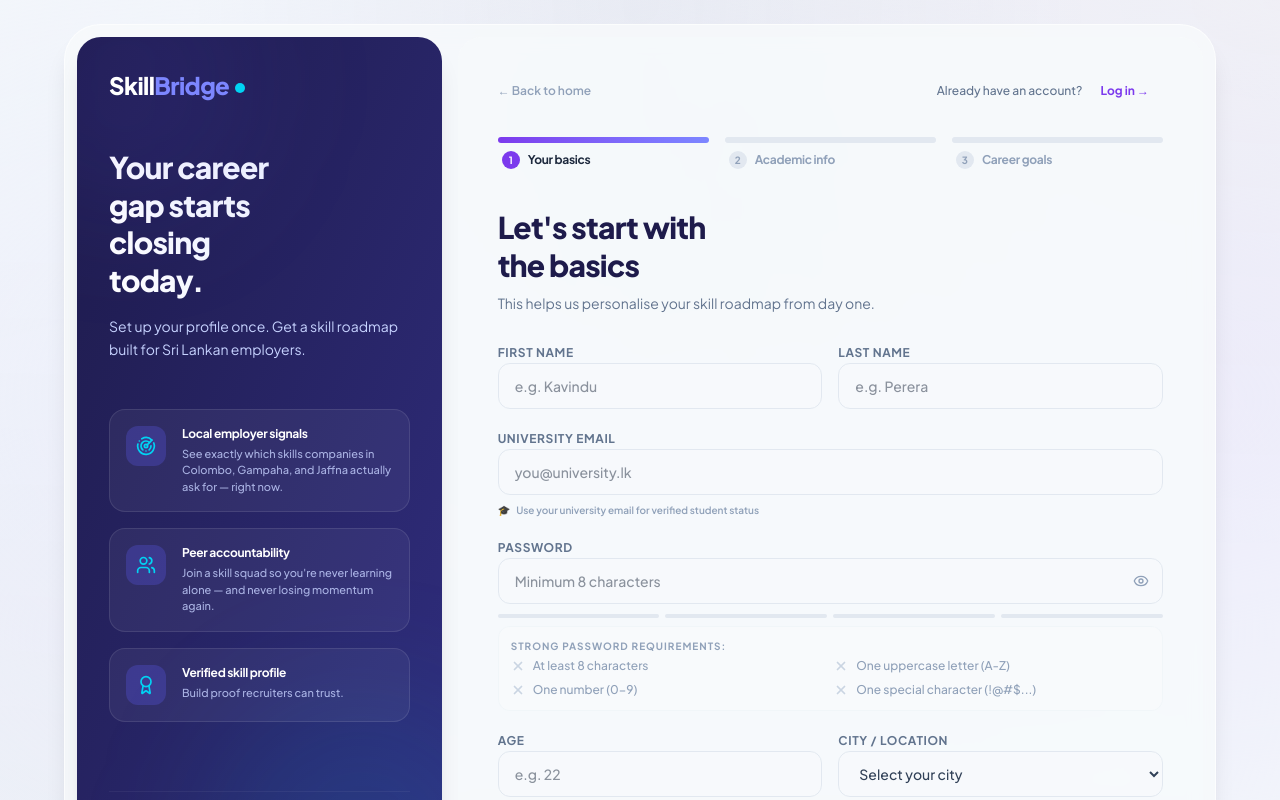
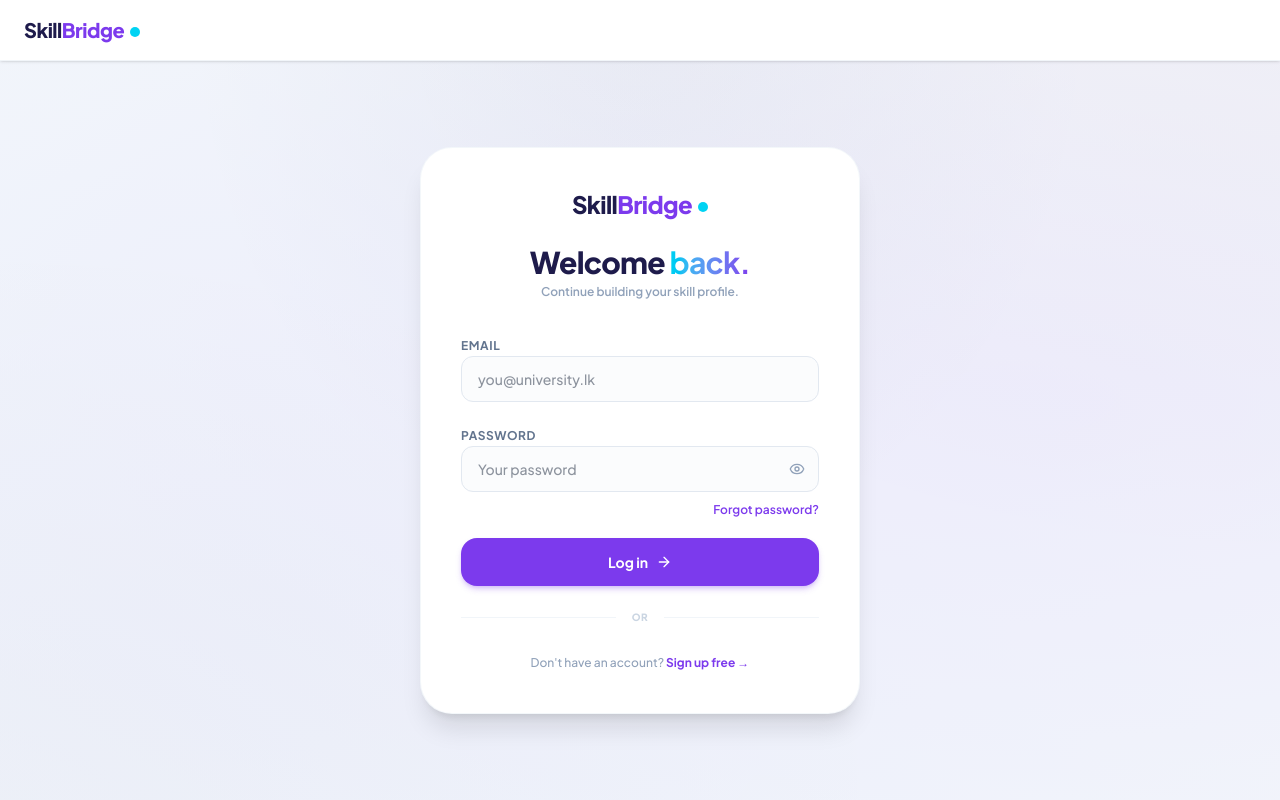
Before and after one commit to SachiniKK/Bridge-Up, a React app in the folder frontend/: page / in a window 1280 px wide. Both pictures are taken after a click on the button "Log in →". Shown: the top 800 px of the page. Built offline with nearby package versions, Linux system fonts and the light colour scheme; the HTML template or start-up script is replaced by a standard one.

Commit message:
implement Login UI and integrate login auth flow

```diff
--- a/frontend/src/App.jsx
+++ b/frontend/src/App.jsx
@@ -3,9 +3,11 @@ import SignupSidebar from './components/common/SignupSidebar';
 import YourBasics from './components/steps/YourBasics';
 import AcademicInfo from './components/steps/AcademicInfo';
 import CareerGoals from './components/steps/CareerGoals';
+import Login from './components/auth/Login';
 import { CheckCircle2, User, Mail, GraduationCap, Compass } from 'lucide-react';
 
 function App() {
+  const [view, setView] = useState('signup'); // 'signup' | 'login' | 'dashboard'
   const [currentStep, setCurrentStep] = useState(1);
   const [isLoading, setIsLoading] = useState(false);
   const [registeredUser, setRegisteredUser] = useState(null);
@@ -42,6 +44,7 @@ function App() {
   const handleReset = () => {
     setCurrentStep(1);
     setRegisteredUser(null);
+    setView('signup');
     setFormData({
       firstName: '',
       lastName: '',
@@ -74,7 +77,7 @@ function App() {
       }
 
       setRegisteredUser(data.user);
-      setCurrentStep(4); // Success screen step
+      setView('dashboard');
     } catch (error) {
       alert(error.message || 'An error occurred during registration.');
     } finally {
@@ -88,6 +91,96 @@ function App() {
     { id: 3, label: 'Career goals' }
   ];
 
+  // Render Login view
+  if (view === 'login') {
+    return (
+      <div className="min-h-screen bg-slate-100/50 flex flex-col font-sans">
+        {/* Login Page Header */}
+        <header className="w-full bg-white border-b border-slate-100 py-4 px-6 flex items-center justify-between sticky top-0 z-50 shadow-sm">
+          <div className="flex items-center space-x-1.5 select-none">
+            <span className="text-xl font-extrabold tracking-tight text-[#1e1b4b]">
+              Skill<span className="text-primary">Bridge</span>
+            </span>
+            <span className="w-2.5 h-2.5 rounded-full bg-cyan-400 mt-1"></span>
+          </div>
+        </header>
+
+        {/* Login Form Container */}
+        <main className="flex-1 flex items-center justify-center p-4 py-12">
+          <Login
+            onSignUpClick={() => setView('signup')}
+            onLoginSuccess={(user) => {
+              setRegisteredUser(user);
+              setView('dashboard');
+            }}
+          />
+        </main>
+      </div>
+    );
+  }
+
+  // Render Dashboard/Success view
+  if (view === 'dashboard' && registeredUser) {
+    return (
+      <div className="min-h-screen bg-slate-100/50 flex items-center justify-center p-4 md:p-6 font-sans">
+        <div className="max-w-2xl w-full bg-white rounded-[36px] p-8 md:p-10 border border-slate-100 shadow-xl animate-fade-in space-y-6 text-center">
+          <div className="flex justify-center">
+            <CheckCircle2 className="w-16 h-16 text-emerald-500 fill-emerald-50 animate-bounce" />
+          </div>
+
+          <div className="space-y-2">
+            <h1 className="text-3xl font-extrabold text-slate-800 tracking-tight">
+              Welcome back, {registeredUser.firstName}! 🎉
+            </h1>
+            <p className="text-slate-500 text-sm leading-relaxed">
+              Your profile is active and synced. Let's continue building your career roadmap.
+            </p>
+          </div>
+
+          {/* Profile Recap Summary */}
+          <div className="bg-slate-50 rounded-2xl p-5 text-left border border-slate-100 space-y-3.5">
+            <div className="flex items-center space-x-3 text-slate-600">
+              <User className="w-4.5 h-4.5 text-slate-400" />
+              <span className="text-xs font-semibold">{registeredUser.firstName} {registeredUser.lastName} ({registeredUser.age} years old)</span>
+            </div>
+            <div className="flex items-center space-x-3 text-slate-600">
+              <Mail className="w-4.5 h-4.5 text-slate-400" />
+              <span className="text-xs font-semibold">{registeredUser.email}</span>
+            </div>
+            <div className="flex items-center space-x-3 text-slate-600">
+              <GraduationCap className="w-4.5 h-4.5 text-slate-400" />
+              <span className="text-xs font-semibold">{registeredUser.degree} at {registeredUser.university}</span>
+            </div>
+            <div className="flex items-center space-x-3 text-slate-600">
+              <Compass className="w-4.5 h-4.5 text-slate-400" />
+              <div className="flex flex-wrap gap-1.5">
+                {registeredUser.selectedRoles && registeredUser.selectedRoles.length > 0 ? (
+                  registeredUser.selectedRoles.map((role) => (
+                    <span key={role} className="px-2 py-0.5 rounded-md bg-white border border-slate-200 text-[10px] font-bold text-slate-600">
+                      {role}
+                    </span>
+                  ))
+                ) : (
+                  <span className="text-xs text-slate-400">No roles selected</span>
+                )}
+              </div>
+            </div>
+          </div>
+
+          <div className="pt-2">
+            <button
+              onClick={handleReset}
+              className="w-full py-3.5 bg-primary hover:bg-primary-dark text-white rounded-2xl font-bold text-sm shadow-md shadow-primary/25 hover:shadow-lg transition-all active:scale-[0.98]"
+            >
+              Go to Dashboard
+            </button>
+          </div>
+        </div>
+      </div>
+    );
+  }
+
+  // Render Signup flow view
   return (
     <div className="min-h-screen bg-slate-100/50 flex items-center justify-center p-4 md:p-6 font-sans">
       <div className="max-w-6xl w-full grid grid-cols-1 lg:grid-cols-12 gap-4 bg-slate-50/80 backdrop-blur-md rounded-[36px] p-3 shadow-xl border border-white/60 items-slate-stretch min-h-[700px]">
@@ -108,23 +201,23 @@ function App() {
             </div>
           )}
 
-          {/* Top Navbar Options (Hidden in success step) */}
-          {currentStep <= 3 && (
+          {/* Top Navbar Options */}
           <div className="flex items-center justify-between mb-8">
             <button className="text-xs font-semibold text-slate-400 hover:text-slate-700 transition-colors select-none">
               ← Back to home
             </button>
             <div className="flex items-center space-x-1">
               <span className="text-xs font-medium text-slate-500">Already have an account?</span>
-                <button className="px-3.5 py-1.5 text-xs font-bold text-primary hover:text-primary-dark transition-all rounded-full hover:bg-primary/5 active:scale-95">
+              <button
+                onClick={() => setView('login')}
+                className="px-3.5 py-1.5 text-xs font-bold text-primary hover:text-primary-dark transition-all rounded-full hover:bg-primary/5 active:scale-95 cursor-pointer"
+              >
                 Log in →
               </button>
             </div>
           </div>
-          )}
 
-          {/* Stepper Progress Bar (Hidden in success step) */}
-          {currentStep <= 3 && (
+          {/* Stepper Progress Bar */}
           <div className="w-full grid grid-cols-3 gap-4 mb-10">
             {steps.map((step) => {
               const isActive = currentStep === step.id;
@@ -163,7 +256,6 @@ function App() {
               );
             })}
           </div>
-          )}
 
           {/* Active Step Forms */}
           <div className="flex-1 flex flex-col justify-center">
@@ -192,59 +284,6 @@ function App() {
                 onCreate={handleRegisterSubmit}
               />
             )}
-
-            {/* Success Step Card */}
-            {currentStep === 4 && registeredUser && (
-              <div className="bg-white rounded-3xl p-6 md:p-8 border border-slate-100 shadow-xl animate-fade-in space-y-6 text-center max-w-xl mx-auto">
-                <div className="flex justify-center">
-                  <CheckCircle2 className="w-16 h-16 text-emerald-500 fill-emerald-50 animate-bounce" />
-                </div>
-
-                <div className="space-y-2">
-                  <h1 className="text-3xl font-extrabold text-slate-800 tracking-tight">
-                    Welcome, {registeredUser.firstName}! 🎉
-                  </h1>
-                  <p className="text-slate-500 text-sm leading-relaxed">
-                    Your student profile has been created successfully. We've customized your learning roadmap based on local employer signals.
-                  </p>
-                </div>
-
-                {/* Profile Recap Summary */}
-                <div className="bg-slate-50 rounded-2xl p-5 text-left border border-slate-100 space-y-3.5">
-                  <div className="flex items-center space-x-3 text-slate-600">
-                    <User className="w-4.5 h-4.5 text-slate-400" />
-                    <span className="text-xs font-semibold">{registeredUser.firstName} {registeredUser.lastName} ({registeredUser.age} years old)</span>
-                  </div>
-                  <div className="flex items-center space-x-3 text-slate-600">
-                    <Mail className="w-4.5 h-4.5 text-slate-400" />
-                    <span className="text-xs font-semibold">{registeredUser.email}</span>
-                  </div>
-                  <div className="flex items-center space-x-3 text-slate-600">
-                    <GraduationCap className="w-4.5 h-4.5 text-slate-400" />
-                    <span className="text-xs font-semibold">{registeredUser.degree} at {registeredUser.university}</span>
-                  </div>
-                  <div className="flex items-center space-x-3 text-slate-600">
-                    <Compass className="w-4.5 h-4.5 text-slate-400" />
-                    <div className="flex flex-wrap gap-1.5">
-                      {registeredUser.selectedRoles.map((role) => (
-                        <span key={role} className="px-2 py-0.5 rounded-md bg-white border border-slate-200 text-[10px] font-bold text-slate-600">
-                          {role}
-                        </span>
-                      ))}
-                    </div>
-                  </div>
-                </div>
-
-                <div className="pt-2">
-                  <button
-                    onClick={handleReset}
-                    className="w-full py-3.5 bg-primary hover:bg-primary-dark text-white rounded-2xl font-bold text-sm shadow-md shadow-primary/25 hover:shadow-lg transition-all active:scale-[0.98]"
-                  >
-                    Start Learning
-                  </button>
-                </div>
-              </div>
-            )}
           </div>
 
         </div>
--- /dev/null
+++ b/frontend/src/components/auth/Login.jsx
@@ -0,0 +1,198 @@
+import React, { useState } from 'react';
+import { Eye, EyeOff, ArrowRight, AlertCircle } from 'lucide-react';
+
+export default function Login({ onSignUpClick, onLoginSuccess }) {
+  const [email, setEmail] = useState('');
+  const [password, setPassword] = useState('');
+  const [showPassword, setShowPassword] = useState(false);
+  const [showErrors, setShowErrors] = useState(false);
+  const [errors, setErrors] = useState({});
+  const [isLoading, setIsLoading] = useState(false);
+  const [serverError, setServerError] = useState('');
+
+  const validateForm = () => {
+    const newErrors = {};
+    if (!email.trim()) {
+      newErrors.email = 'Email is required.';
+    } else if (!/^[^\s@]+@[^\s@]+\.[^\s@]+$/.test(email)) {
+      newErrors.email = 'Please enter a valid email address.';
+    }
+
+    if (!password) {
+      newErrors.password = 'Password is required.';
+    }
+
+    setErrors(newErrors);
+    return Object.keys(newErrors).length === 0;
+  };
+
+  const handleSubmit = async (e) => {
+    e.preventDefault();
+    setShowErrors(true);
+    setServerError('');
+
+    const isValid = validateForm();
+    if (!isValid) return;
+
+    setIsLoading(true);
+    try {
+      const response = await fetch('http://localhost:5000/api/auth/login', {
+        method: 'POST',
+        headers: {
+          'Content-Type': 'application/json',
+        },
+        body: JSON.stringify({ email, password }),
+      });
+
+      const data = await response.json();
+      if (!response.ok) {
+        throw new Error(data.error || 'Authentication failed.');
+      }
+
+      onLoginSuccess(data.user);
+    } catch (err) {
+      setServerError(err.message || 'Something went wrong.');
+    } finally {
+      setIsLoading(false);
+    }
+  };
+
+  return (
+    <div className="w-full max-w-[440px] bg-white rounded-[32px] p-8 md:p-10 shadow-xl border border-slate-100/80 animate-fade-in relative overflow-hidden">
+
+      {/* Loader overlay */}
+      {isLoading && (
+        <div className="absolute inset-0 bg-white/80 backdrop-blur-sm z-50 flex flex-col items-center justify-center space-y-4">
+          <div className="w-10 h-10 border-4 border-primary border-t-transparent rounded-full animate-spin"></div>
+          <span className="text-xs font-semibold text-slate-500">Signing in...</span>
+        </div>
+      )}
+
+      {/* Brand logo */}
+      <div className="flex items-center justify-center space-x-1.5 mb-6 select-none">
+        <span className="text-2xl font-extrabold tracking-tight text-[#1e1b4b]">
+          Skill<span className="text-primary">Bridge</span>
+        </span>
+        <span className="w-2.5 h-2.5 rounded-full bg-cyan-400 mt-1.5"></span>
+      </div>
+
+      {/* Header title */}
+      <div className="space-y-1 mb-8">
+        <h2 className="text-center text-3xl font-extrabold tracking-tight text-[#1e1b4b]">
+          Welcome <span className="text-transparent bg-clip-text bg-gradient-to-r from-cyan-400 to-primary font-bold">back.</span>
+        </h2>
+        <p className="text-center text-slate-400 text-xs font-semibold">
+          Continue building your skill profile.
+        </p>
+      </div>
+
+      {/* Server Error Alert */}
+      {serverError && (
+        <div className="mb-6 p-4 rounded-2xl bg-rose-50 border border-rose-100 flex items-start space-x-2.5">
+          <AlertCircle className="w-5 h-5 text-rose-500 shrink-0 mt-0.5" />
+          <span className="text-xs font-semibold text-rose-600 leading-normal">{serverError}</span>
+        </div>
+      )}
+
+      {/* Form Fields */}
+      <form onSubmit={handleSubmit} className="space-y-5">
+
+        {/* Email field */}
+        <div className="space-y-1.5">
+          <label className="text-xs font-bold text-slate-500 uppercase tracking-wider">
+            Email
+          </label>
+          <input
+            type="text"
+            placeholder="you@university.lk"
+            value={email}
+            onChange={(e) => setEmail(e.target.value)}
+            className={`w-full px-4 py-3 rounded-xl border bg-slate-50/50 focus:bg-white focus:ring-2 transition-all outline-none text-sm font-medium ${
+              showErrors && errors.email
+                ? 'border-rose-400 focus:border-rose-500 focus:ring-rose-500/10'
+                : 'border-slate-200 focus:border-primary focus:ring-primary/10'
+            }`}
+          />
+          {showErrors && errors.email && (
+            <p className="text-xs font-semibold text-rose-500 flex items-center space-x-1.5">
+              <AlertCircle className="w-3.5 h-3.5" />
+              <span>{errors.email}</span>
+            </p>
+          )}
+        </div>
+
+        {/* Password field */}
+        <div className="space-y-1.5">
+          <label className="text-xs font-bold text-slate-500 uppercase tracking-wider">
+            Password
+          </label>
+          <div className="relative">
+            <input
+              type={showPassword ? 'text' : 'password'}
+              placeholder="Your password"
+              value={password}
+              onChange={(e) => setPassword(e.target.value)}
+              className={`w-full px-4 py-3 pr-10 rounded-xl border bg-slate-50/50 focus:bg-white focus:ring-2 transition-all outline-none text-sm font-medium ${
+                showErrors && errors.password
+                  ? 'border-rose-400 focus:border-rose-500 focus:ring-rose-500/10'
+                  : 'border-slate-200 focus:border-primary focus:ring-primary/10'
+              }`}
+            />
+            <button
+              type="button"
+              onClick={() => setShowPassword(!showPassword)}
+              className="absolute right-3.5 top-1/2 -translate-y-1/2 text-slate-400 hover:text-slate-600 cursor-pointer"
+            >
+              {showPassword ? <EyeOff className="w-4 h-4" /> : <Eye className="w-4 h-4" />}
+            </button>
+          </div>
+          {showErrors && errors.password && (
+            <p className="text-xs font-semibold text-rose-500 flex items-center space-x-1.5 pt-0.5">
+              <AlertCircle className="w-3.5 h-3.5" />
+              <span>{errors.password}</span>
+            </p>
+          )}
+
+          {/* Forgot Password */}
+          <div className="flex justify-end pt-1">
+            <button
+              type="button"
+              className="text-xs font-semibold text-primary hover:underline"
+            >
+              Forgot password?
+            </button>
+          </div>
+        </div>
+
+        {/* Submit button */}
+        <button
+          type="submit"
+          className="w-full flex items-center justify-center space-x-2 py-3.5 bg-primary hover:bg-primary-dark text-white rounded-2xl font-bold text-sm shadow-md shadow-primary/25 hover:shadow-lg transition-all active:scale-[0.98] mt-2 cursor-pointer"
+        >
+          <span>Log in</span>
+          <ArrowRight className="w-4 h-4" />
+        </button>
+
+      </form>
+
+      {/* Or Divider */}
+      <div className="flex items-center my-6 select-none">
+        <div className="flex-1 h-px bg-slate-100"></div>
+        <span className="px-4 text-[10px] font-extrabold text-slate-300 uppercase tracking-wider">or</span>
+        <div className="flex-1 h-px bg-slate-100"></div>
+      </div>
+
+      {/* Sign up Footer */}
+      <div className="text-center">
+        <span className="text-xs font-medium text-slate-400">Don't have an account? </span>
+        <button
+          onClick={onSignUpClick}
+          className="text-xs font-bold text-primary hover:underline hover:text-primary-dark transition-colors cursor-pointer"
+        >
+          Sign up free →
+        </button>
+      </div>
+
+    </div>
+  );
+}
```
Lines whose indentation alone changed are shown as unchanged.
